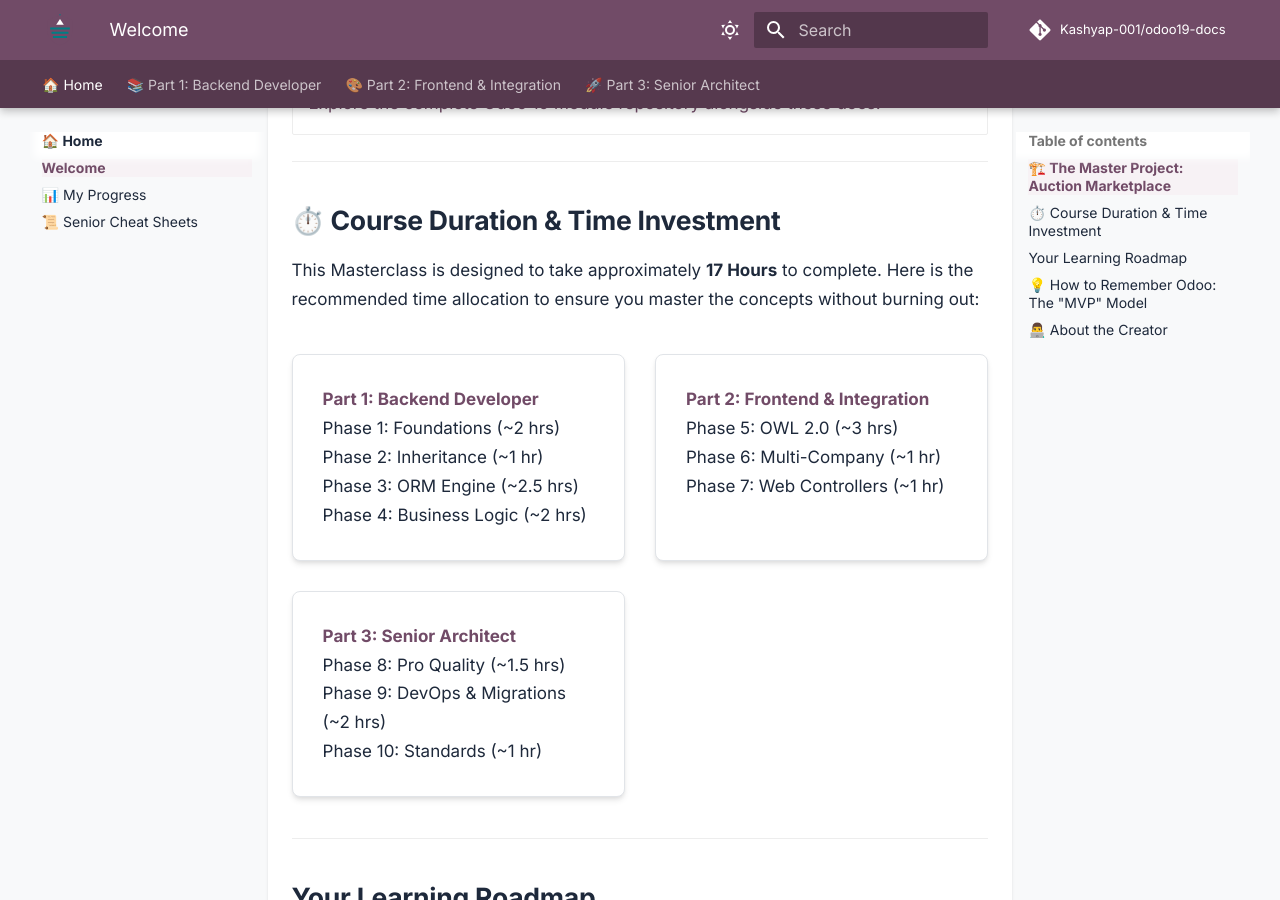
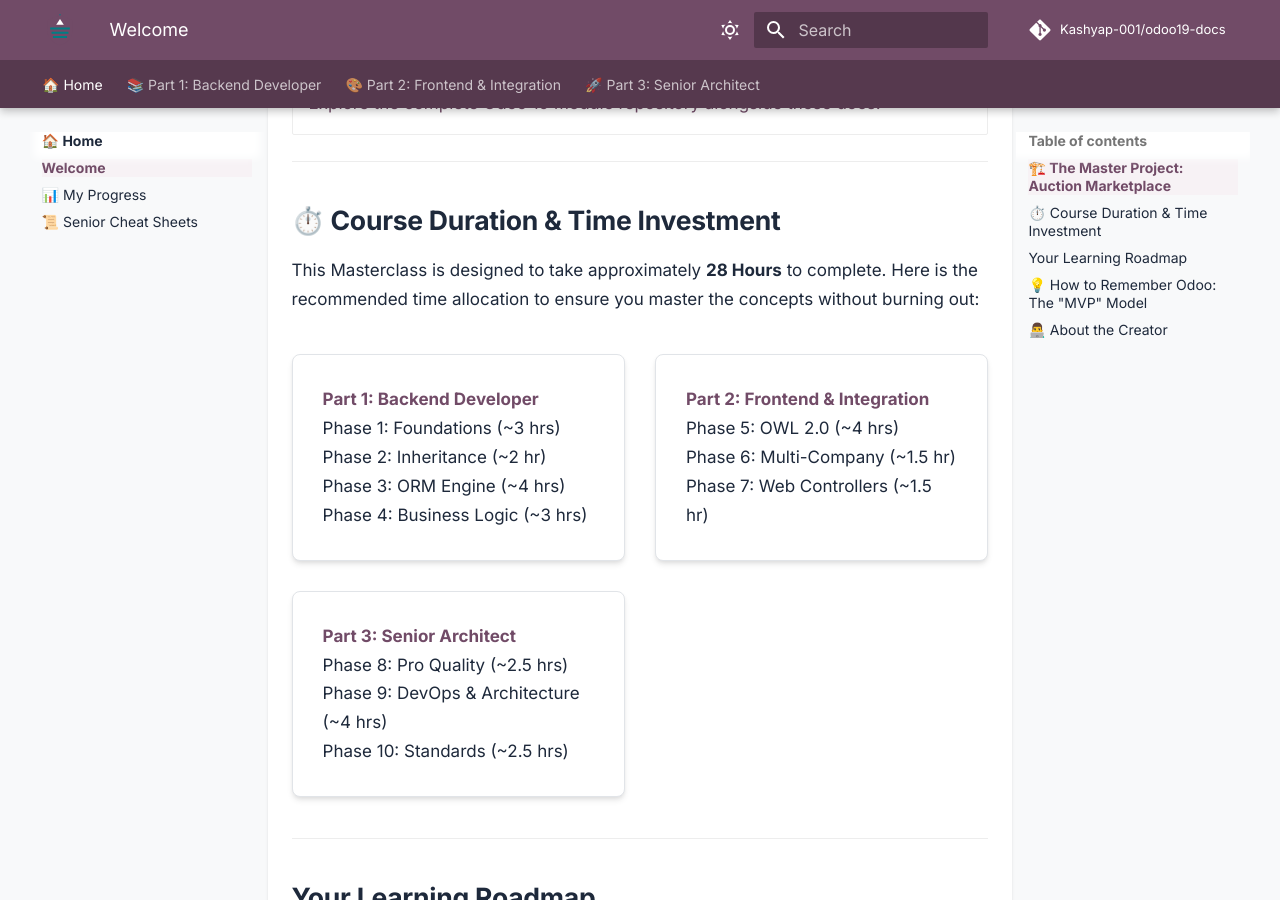
Before and after one commit to Kashyap-001/odoo19-docs, an MkDocs documentation site: the page built from docs/index.md, in a window 1280 px wide and 900 px high, scrolled down 602 px. Built offline with MkDocs 1.6.1 and Material for MkDocs 9.7.7, drawn with Linux system fonts in a browser that asks for light colours; comment, search, counter and statistics services are not loaded.

Commit message:
fix: progress tracker bug and update course duration to 28 hours

```diff
--- a/docs/index.md
+++ b/docs/index.md
@@ -25,12 +25,12 @@ To make learning practical, this course uses a **Capstone Project**. Throughout
 ---
 
 ## ⏱️ Course Duration & Time Investment
-This Masterclass is designed to take approximately **17 Hours** to complete. Here is the recommended time allocation to ensure you master the concepts without burning out:
+This Masterclass is designed to take approximately **28 Hours** to complete. Here is the recommended time allocation to ensure you master the concepts without burning out:
 
 <div class="card-grid">
-  <div class="duration-card"><strong>Part 1: Backend Developer</strong><br>Phase 1: Foundations (~2 hrs)<br>Phase 2: Inheritance (~1 hr)<br>Phase 3: ORM Engine (~2.5 hrs)<br>Phase 4: Business Logic (~2 hrs)</div>
-  <div class="duration-card"><strong>Part 2: Frontend & Integration</strong><br>Phase 5: OWL 2.0 (~3 hrs)<br>Phase 6: Multi-Company (~1 hr)<br>Phase 7: Web Controllers (~1 hr)</div>
-  <div class="duration-card"><strong>Part 3: Senior Architect</strong><br>Phase 8: Pro Quality (~1.5 hrs)<br>Phase 9: DevOps & Migrations (~2 hrs)<br>Phase 10: Standards (~1 hr)</div>
+  <div class="duration-card"><strong>Part 1: Backend Developer</strong><br>Phase 1: Foundations (~3 hrs)<br>Phase 2: Inheritance (~2 hr)<br>Phase 3: ORM Engine (~4 hrs)<br>Phase 4: Business Logic (~3 hrs)</div>
+  <div class="duration-card"><strong>Part 2: Frontend & Integration</strong><br>Phase 5: OWL 2.0 (~4 hrs)<br>Phase 6: Multi-Company (~1.5 hr)<br>Phase 7: Web Controllers (~1.5 hr)</div>
+  <div class="duration-card"><strong>Part 3: Senior Architect</strong><br>Phase 8: Pro Quality (~2.5 hrs)<br>Phase 9: DevOps & Architecture (~4 hrs)<br>Phase 10: Standards (~2.5 hrs)</div>
 </div>
 
 ---
--- a/docs/javascripts/dashboard.js
+++ b/docs/javascripts/dashboard.js
@@ -3,13 +3,14 @@ document.addEventListener('DOMContentLoaded', () => {
 });
 
 function updateDashboardProgress() {
-    const table = document.querySelector('.md-typeset table');
-    if (!table) return;
+    const tables = document.querySelectorAll('.md-typeset table');
+    if (tables.length === 0) return;
 
-    const rows = table.querySelectorAll('tr');
     let completedCount = 0;
     let totalLessons = 0;
 
+    tables.forEach(table => {
+        const rows = table.querySelectorAll('tr');
         rows.forEach(row => {
             const link = row.querySelector('a');
             const statusCell = row.querySelector('td:last-child');
@@ -35,6 +36,7 @@ function updateDashboardProgress() {
                     statusCell.innerHTML = '[ ]';
                 }
             }
+        });
     });
 
     const progressPercent = totalLessons > 0 ? Math.round((completedCount / totalLessons) * 100) : 0;
```
Lines whose indentation alone changed are shown as unchanged.
